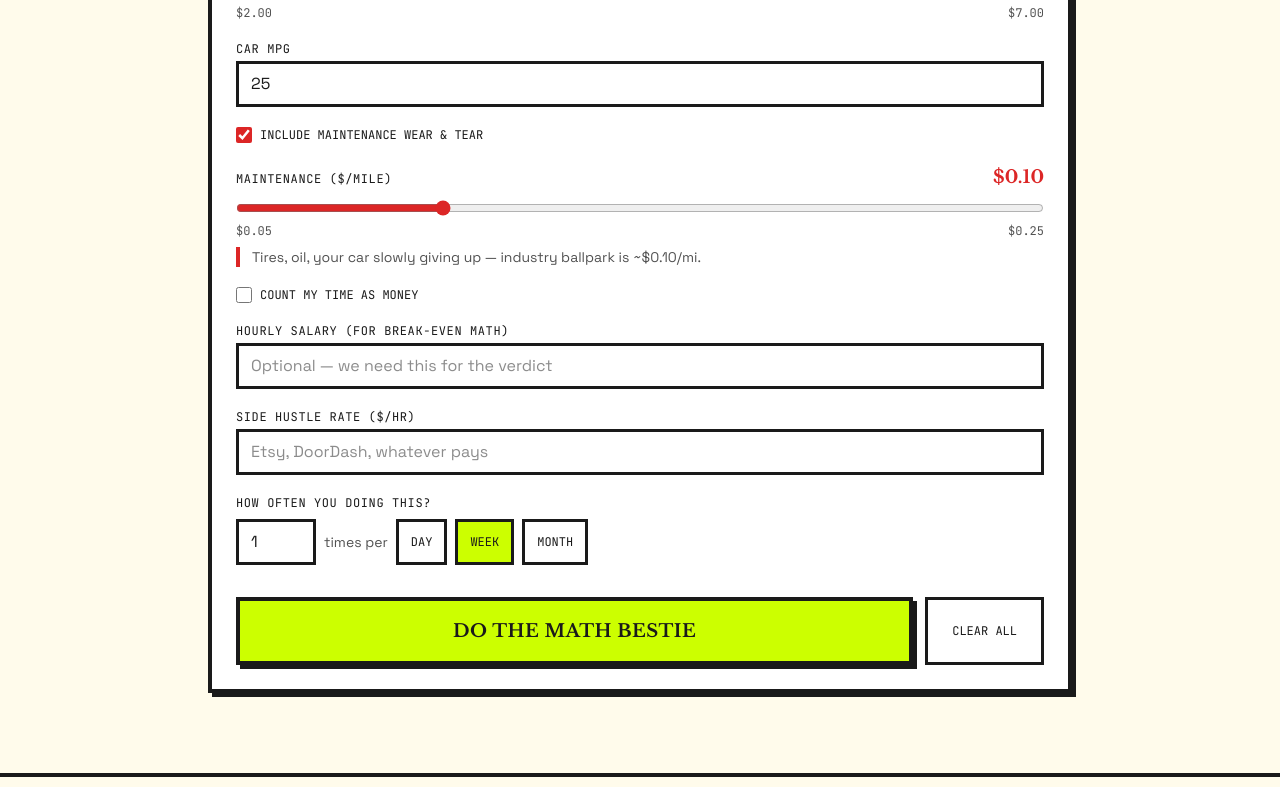
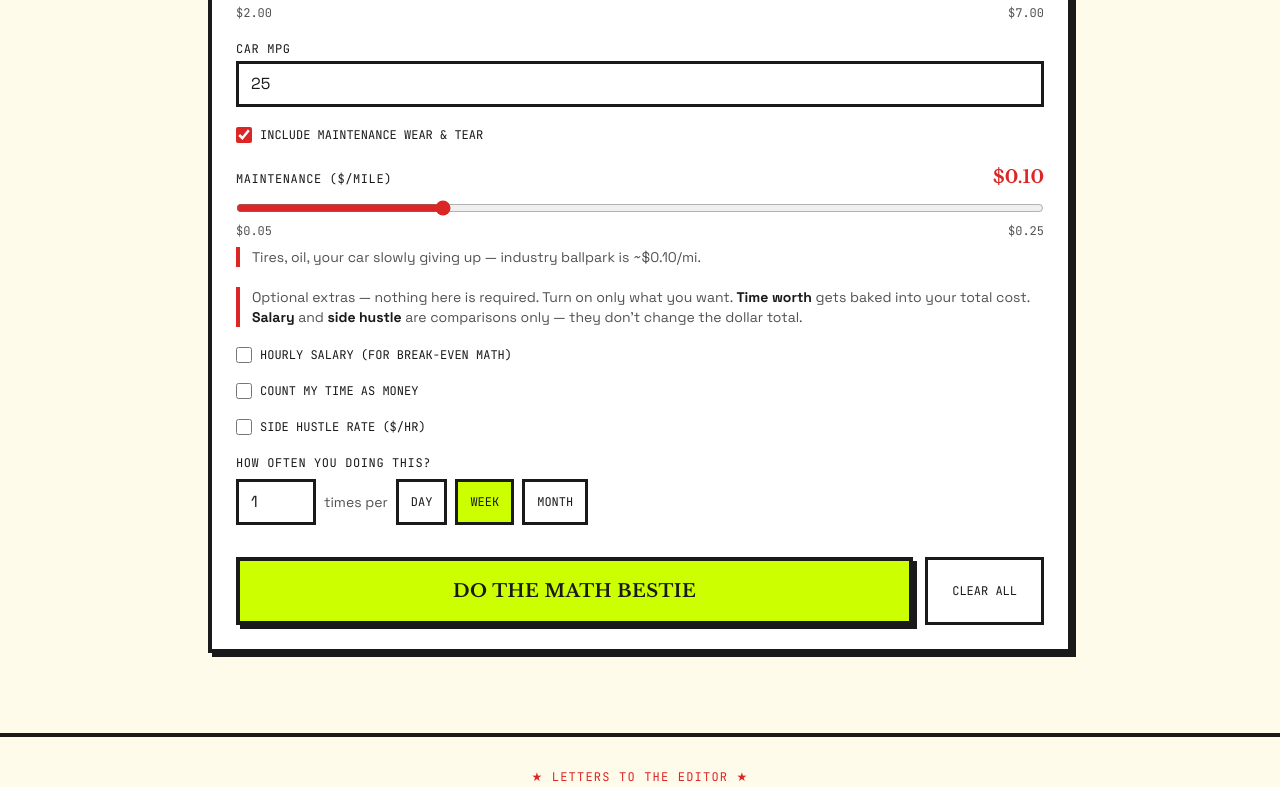
Before and after one commit to mdw223/Commute_Calculator, a Next.js app: page / in a window 1280 px wide. Shown: the part 1026-1813 px from the top of the page. Built offline with nearby package versions, Linux system fonts and the light colour scheme.

Commit message:
improved options

```diff
--- a/components/Calculator.tsx
+++ b/components/Calculator.tsx
@@ -11,6 +11,7 @@ import {
   createDefaultStops,
   DEFAULT_COST_SETTINGS,
   loadPreferences,
+  migrateCostSettings,
   savePreferences,
 } from "@/lib/localStorage";
 import type {
@@ -58,7 +59,7 @@ export default function Calculator() {
     if (saved) {
       if (saved.stops?.length >= 2) setStops(saved.stops);
       if (saved.costSettings)
-        setCostSettings({ ...DEFAULT_COST_SETTINGS, ...saved.costSettings });
+        setCostSettings(migrateCostSettings(saved.costSettings));
     }
     setHydrated(true);
   }, []);
--- a/components/CostInputs.tsx
+++ b/components/CostInputs.tsx
@@ -108,6 +108,49 @@ export default function CostInputs({ settings, onChange }: CostInputsProps) {
         </p>
       )}
 
+      <p className="text-sm text-muted border-l-4 border-headline pl-3">
+        Optional extras — nothing here is required. Turn on only what you want.{" "}
+        <strong className="text-ink">Time worth</strong> gets baked into your
+        total cost. <strong className="text-ink">Salary</strong> and{" "}
+        <strong className="text-ink">side hustle</strong> are comparisons only —
+        they don&apos;t change the dollar total.
+      </p>
+
+      <label className="flex items-center gap-2 cursor-pointer">
+        <input
+          type="checkbox"
+          checked={settings.includeHourlySalary}
+          onChange={(e) => update("includeHourlySalary", e.target.checked)}
+          className="w-4 h-4 accent-headline"
+        />
+        <span className="font-mono text-xs uppercase">
+          Hourly salary (for break-even math)
+        </span>
+      </label>
+
+      {settings.includeHourlySalary && (
+        <div>
+          <label className="block font-mono text-xs uppercase tracking-wider mb-1">
+            Your salary ($/hr)
+          </label>
+          <input
+            type="number"
+            min={0}
+            step={1}
+            value={settings.hourlySalary || ""}
+            onChange={(e) =>
+              update("hourlySalary", parseFloat(e.target.value) || 0)
+            }
+            className="w-full border-3 border-ink bg-surface px-3 py-2 focus:outline-none focus:ring-2 focus:ring-headline"
+            placeholder="25"
+          />
+          <p className="text-sm text-muted mt-2 border-l-4 border-headline pl-3">
+            Powers the verdict roast and break-even math. Doesn&apos;t add to
+            your trip total.
+          </p>
+        </div>
+      )}
+
       <label className="flex items-center gap-2 cursor-pointer">
         <input
           type="checkbox"
@@ -136,29 +179,29 @@ export default function CostInputs({ settings, onChange }: CostInputsProps) {
             className="w-full border-3 border-ink bg-surface px-3 py-2 focus:outline-none focus:ring-2 focus:ring-headline"
             placeholder="25"
           />
+          <p className="text-sm text-muted mt-2 border-l-4 border-headline pl-3">
+            Adds a &ldquo;time cost&rdquo; line to your trip total — drive
+            minutes × your rate.
+          </p>
         </div>
       )}
 
+      <label className="flex items-center gap-2 cursor-pointer">
+        <input
+          type="checkbox"
+          checked={settings.includeSideHustle}
+          onChange={(e) => update("includeSideHustle", e.target.checked)}
+          className="w-4 h-4 accent-headline"
+        />
+        <span className="font-mono text-xs uppercase">
+          Side hustle rate ($/hr)
+        </span>
+      </label>
+
+      {settings.includeSideHustle && (
         <div>
           <label className="block font-mono text-xs uppercase tracking-wider mb-1">
-          Hourly salary (for break-even math)
-        </label>
-        <input
-          type="number"
-          min={0}
-          step={1}
-          value={settings.hourlySalary || ""}
-          onChange={(e) =>
-            update("hourlySalary", parseFloat(e.target.value) || 0)
-          }
-          className="w-full border-3 border-ink bg-surface px-3 py-2 focus:outline-none focus:ring-2 focus:ring-headline"
-          placeholder="Optional — we need this for the verdict"
-        />
-      </div>
-
-      <div>
-        <label className="block font-mono text-xs uppercase tracking-wider mb-1">
-          Side hustle rate ($/hr)
+            Your hustle rate ($/hr)
           </label>
           <input
             type="number"
@@ -171,7 +214,12 @@ export default function CostInputs({ settings, onChange }: CostInputsProps) {
             className="w-full border-3 border-ink bg-surface px-3 py-2 focus:outline-none focus:ring-2 focus:ring-headline"
             placeholder="Etsy, DoorDash, whatever pays"
           />
+          <p className="text-sm text-muted mt-2 border-l-4 border-headline pl-3">
+            Shows how many hustle hours you&apos;d need to earn this trip.
+            Optional — Etsy, DoorDash, whatever pays.
+          </p>
         </div>
+      )}
 
       <div>
         <label className="block font-mono text-xs uppercase tracking-wider mb-2">
--- a/components/ResultsPanel.tsx
+++ b/components/ResultsPanel.tsx
@@ -89,6 +89,7 @@ export default function ResultsPanel({
         )}
       </div>
 
+      {settings.includeHourlySalary && (
         <div className="border-3 border-ink bg-surface p-4 shadow-brutal space-y-3">
           <h3 className="font-mono text-xs uppercase tracking-widest text-headline">
             Break-even math (no cap)
@@ -118,15 +119,10 @@ export default function ResultsPanel({
               bold
             />
           )}
-        {!worthIt.breakEvenHourly &&
-          !worthIt.workHoursToCoverTrip &&
-          !worthIt.paycheckPercent && (
-            <p className="text-sm text-muted">
-              Add your hourly salary so we can roast you properly.
-            </p>
+        </div>
       )}
-      </div>
 
+      {settings.includeSideHustle && (
         <div className="border-3 border-ink bg-surface p-4 shadow-brutal space-y-3">
           <h3 className="font-mono text-xs uppercase tracking-widest text-headline">
             Side hustle comparator
@@ -144,13 +140,8 @@ export default function ResultsPanel({
               bold
             />
           )}
-        {worthIt.sideHustleHoursTrip == null && (
-          <p className="text-sm text-muted">
-            Drop your side hustle $/hr — Etsy, DoorDash, whatever keeps the lights
-            on.
-          </p>
+        </div>
       )}
-      </div>
     </div>
   );
 }
--- a/lib/calculations.ts
+++ b/lib/calculations.ts
@@ -105,35 +105,49 @@ export function analyzeWorthIt(
   breakdown: CostBreakdown,
   settings: CostSettings
 ): WorthItAnalysis {
-  const { hourlySalary, sideHustleRate, frequency } = settings;
+  const {
+    includeHourlySalary,
+    hourlySalary,
+    includeSideHustle,
+    sideHustleRate,
+    frequency,
+  } = settings;
   const driveHours = breakdown.totalMinutes / 60;
 
   const breakEvenHourly =
     driveHours > 0 ? breakdown.tripCost / driveHours : null;
 
-  const workHoursToCoverTrip =
-    hourlySalary > 0 ? breakdown.tripCost / hourlySalary : null;
+  const salaryActive = includeHourlySalary && hourlySalary > 0;
+
+  const workHoursToCoverTrip = salaryActive
+    ? breakdown.tripCost / hourlySalary
+    : null;
 
   const periodWorkHours = getHoursPerPeriod(frequency.unit) * frequency.count;
   const paycheckPercent =
-    hourlySalary > 0 && periodWorkHours > 0
+    salaryActive && periodWorkHours > 0
       ? (breakdown.periodCost / (hourlySalary * periodWorkHours)) * 100
       : null;
 
-  const workHoursToCoverPeriod =
-    hourlySalary > 0 ? breakdown.periodCost / hourlySalary : null;
+  const workHoursToCoverPeriod = salaryActive
+    ? breakdown.periodCost / hourlySalary
+    : null;
 
-  const sideHustleHoursTrip =
-    sideHustleRate > 0 ? breakdown.tripCost / sideHustleRate : null;
+  const hustleActive = includeSideHustle && sideHustleRate > 0;
 
-  const sideHustleHoursPeriod =
-    sideHustleRate > 0 ? breakdown.periodCost / sideHustleRate : null;
+  const sideHustleHoursTrip = hustleActive
+    ? breakdown.tripCost / sideHustleRate
+    : null;
+
+  const sideHustleHoursPeriod = hustleActive
+    ? breakdown.periodCost / sideHustleRate
+    : null;
 
   let mood: VerdictMood = "meh";
   let headline = "THE MATH IS… MID";
   let subline = "Not terrible, not great. Very on brand for this economy.";
 
-  if (hourlySalary > 0 && driveHours > 0) {
+  if (salaryActive && driveHours > 0) {
     const earningsIfWorking = hourlySalary * driveHours;
     const ratio = breakdown.tripCost / earningsIfWorking;
 
--- a/lib/localStorage.ts
+++ b/lib/localStorage.ts
@@ -9,7 +9,9 @@ export const DEFAULT_COST_SETTINGS: CostSettings = {
   maintenancePerMile: 0.1,
   includeTimeValue: false,
   hourlyRate: 25,
+  includeHourlySalary: false,
   hourlySalary: 0,
+  includeSideHustle: false,
   sideHustleRate: 0,
   roundTrip: true,
   frequency: { count: 1, unit: "week" },
@@ -27,12 +29,29 @@ export function createDefaultStops(): Stop[] {
   return [createStop(), createStop()];
 }
 
+export function migrateCostSettings(
+  saved: Partial<CostSettings>
+): CostSettings {
+  const merged = { ...DEFAULT_COST_SETTINGS, ...saved };
+  if (saved.includeHourlySalary === undefined) {
+    merged.includeHourlySalary = merged.hourlySalary > 0;
+  }
+  if (saved.includeSideHustle === undefined) {
+    merged.includeSideHustle = merged.sideHustleRate > 0;
+  }
+  return merged;
+}
+
 export function loadPreferences(): SavedPreferences | null {
   if (typeof window === "undefined") return null;
   try {
     const raw = localStorage.getItem(STORAGE_KEY);
     if (!raw) return null;
-    return JSON.parse(raw) as SavedPreferences;
+    const parsed = JSON.parse(raw) as SavedPreferences;
+    if (parsed.costSettings) {
+      parsed.costSettings = migrateCostSettings(parsed.costSettings);
+    }
+    return parsed;
   } catch {
     return null;
   }
--- a/types/index.ts
+++ b/types/index.ts
@@ -20,7 +20,9 @@ export interface CostSettings {
   maintenancePerMile: number;
   includeTimeValue: boolean;
   hourlyRate: number;
+  includeHourlySalary: boolean;
   hourlySalary: number;
+  includeSideHustle: boolean;
   sideHustleRate: number;
   roundTrip: boolean;
   frequency: FrequencySettings;
```
Lines whose indentation alone changed are shown as unchanged.
